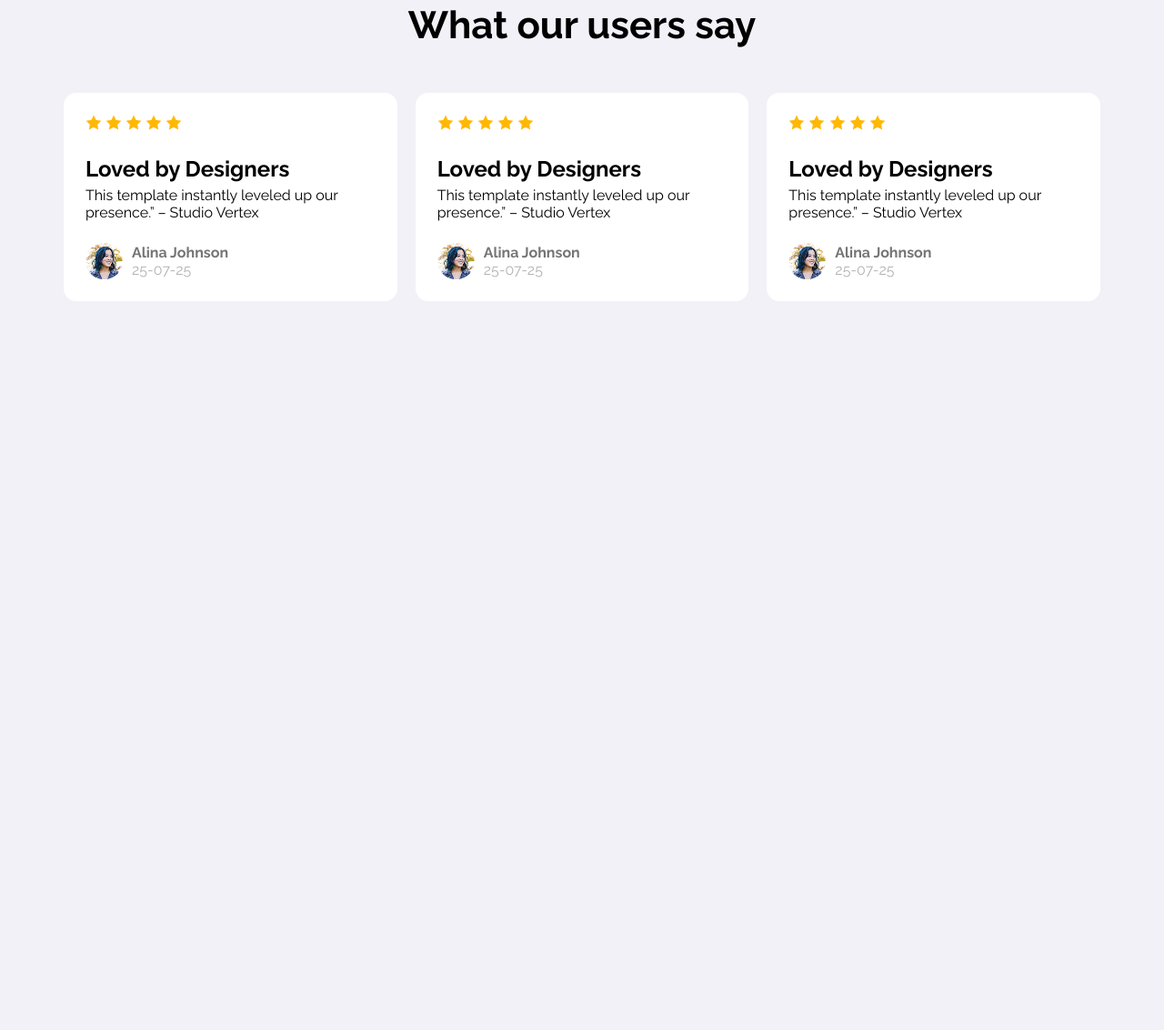
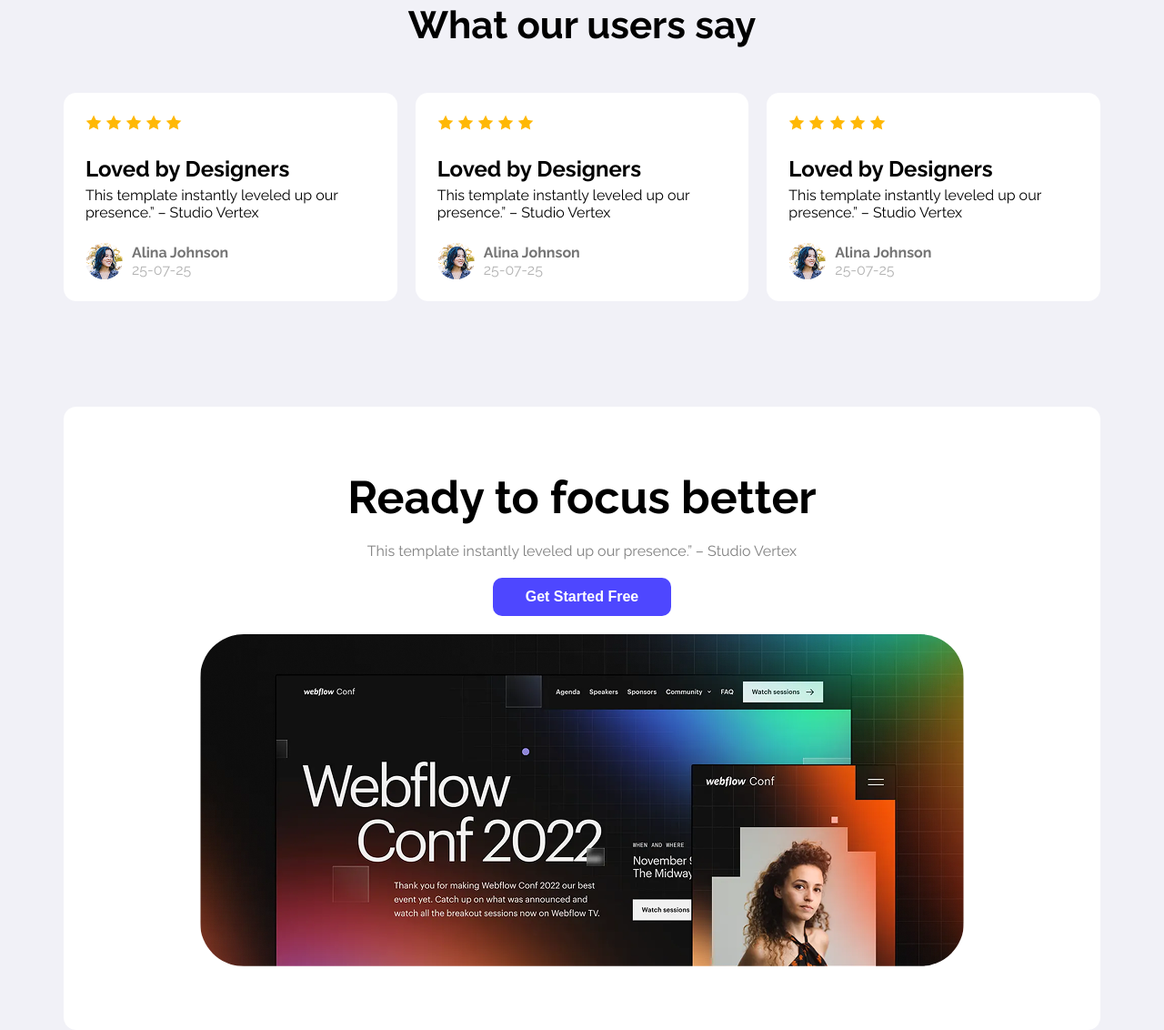
Before and after one commit to Zahidul8/B12A01-landing-launchpad, a plain HTML site: page index.html in a window 1280 px wide. Shown: the part 1696-2828 px from the top of the page at 91% size. Before the commit the page ends 2027 px from the top, so only its background shows below. Drawn offline with Linux system fonts and the light colour scheme.

Commit message:
Adding ready to focus section to the repository

```diff
--- a/index.html
+++ b/index.html
@@ -115,6 +115,15 @@
 
     </section>
 
+    <section class="ready-to-focus">
+        <div class="ready-section-container">
+            <h3 class="focus-section-title">Ready to focus better</h3>
+            <p class="title-description">This template instantly leveled up our presence.” – Studio Vertex</p>
+            <a href="#"><button class="primary-btn">Get Started Free</button></a>
+        </div>
+        <img src="Assets/wc-big.png" alt="">
+    </section>
+
 </main>
 </body>
 </html>
--- a/styles/launchpad.css
+++ b/styles/launchpad.css
@@ -4,22 +4,23 @@
     box-sizing: border-box;
 }
 
-body{
+body {
     font-family: "Raleway", sans-serif;
     font-optical-sizing: auto;
     font-style: normal;
     background-color: #5e5ca115;
 }
 
-.inter{
+.inter {
     font-family: "Inter", sans-serif;
     font-optical-sizing: auto;
     font-style: normal;
 }
+
 /* Shared styles */
 
 .primary-btn {
-    color:#FFFFFF ;
+    color: #FFFFFF;
     background-color: #4E47FF;
     border-radius: 10px;
     padding: 12px 36px;
@@ -34,6 +35,7 @@ header {
     background-image: url('../Assets/Hero-bg.png');
     padding-bottom: 152px;
 }
+
 /* nav style start */
 .navbar {
     display: flex;
@@ -69,12 +71,14 @@ header {
 .stay-focus-btn {
     margin-top: 37px;
 }
+
 /* main section style start */
 
 main {
     max-width: 1140px;
     margin: auto;
 }
+
 main section {
     margin-top: 116px;
 }
@@ -89,13 +93,13 @@ main section {
 }
 
 .action-title {
-    font-size: 42px ;
+    font-size: 42px;
     font-weight: 700;
 }
 
 .action-description {
     font-size: 24px;
-    color:rgba(37, 36, 50, .50);
+    color: rgba(37, 36, 50, .50);
     margin: 23px 0;
 }
 
@@ -153,6 +157,7 @@ padding: 42px 150px;
     gap: 20px;
     margin-top: 50px;
 }
+
 .opinion {
     background-color: white;
     border-radius: 14px;
@@ -160,10 +165,11 @@ padding: 42px 150px;
 }
 
 .commentors {
-    font-size:24px ;
+    font-size: 24px;
     margin-top: 24px;
     padding-bottom: 5px;
 }
+
 .user-image-name-container {
     display: flex;
     align-items: center;
@@ -184,6 +190,31 @@ padding: 42px 150px;
     color: #757575;
     font-weight: 700;
 }
+
 .date {
     color: #B3B3B3;
 }
+
+/* Ready to focus section start  */
+.ready-to-focus {
+    background-color: white;
+    padding: 70px 0;
+    border-radius: 14px;
+}
+.ready-section-container {
+    text-align: center;
+}
+.focus-section-title {
+font-size: 50px;
+font-weight: 700;
+}
+.title-description {
+    color: rgba(0, 0, 0, 0.5);
+    margin: 20px 0;
+}
+.ready-to-focus img {
+    border-radius: 48px;
+    display: block;
+    margin: auto;
+    margin-top: 20px;
+}
```
Lines whose indentation alone changed are shown as unchanged.
